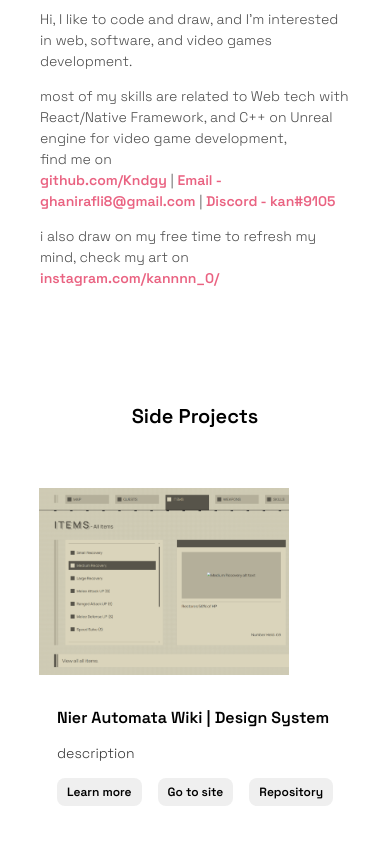
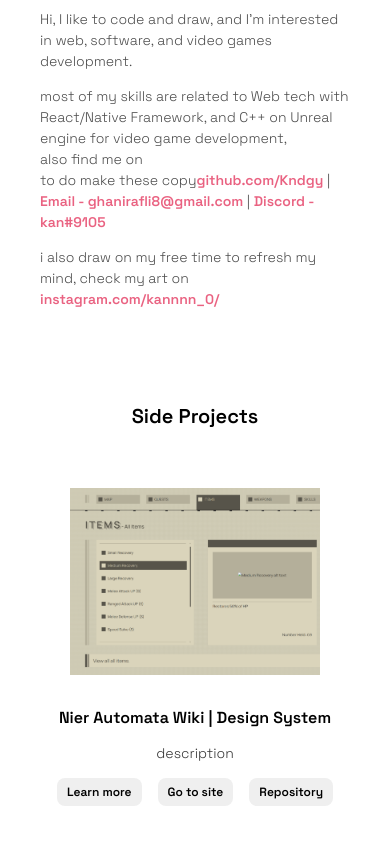
Before and after one commit to Kndgy/Personal-Site, a Next.js app: page / in a window 390 px wide. Shown: the part 228-1072 px from the top of the page. Built offline with nearby package versions, Linux system fonts and the light colour scheme.

Commit message:
align 2nd section text middle

```diff
--- a/pages/index.js
+++ b/pages/index.js
@@ -48,8 +48,9 @@
             most of my skills are related to Web tech with React/Native Framework, and C++ on Unreal engine
             for video game development,
             <br/>
-            find me on
+            also find me on
             <br/>
+            to do make these copy
             <a href='https://github.com/Kndgy'>github.com/Kndgy</a> | <a href="mailto: ghanirafli8@gmail.com">Email - ghanirafli8@gmail.com</a> | <a href='#'>Discord - kan#9105</a>
             <p/>
             i also draw on my free time to refresh my mind, check my art on <a href='https://www.instagram.com/kannnn_0/'>instagram.com/kannnn_0/</a>
--- a/styles/projectContainer.module.css
+++ b/styles/projectContainer.module.css
@@ -103,6 +103,7 @@
         align-items: center;
         gap: 40px;
         background-color: white;
+        text-align: center;
     }
 
     .projectsAlt{
@@ -128,6 +129,7 @@
     .image {
         width: auto;
         height: auto;
+        align-items: center;
         /* display: none; */
     }
 
```
